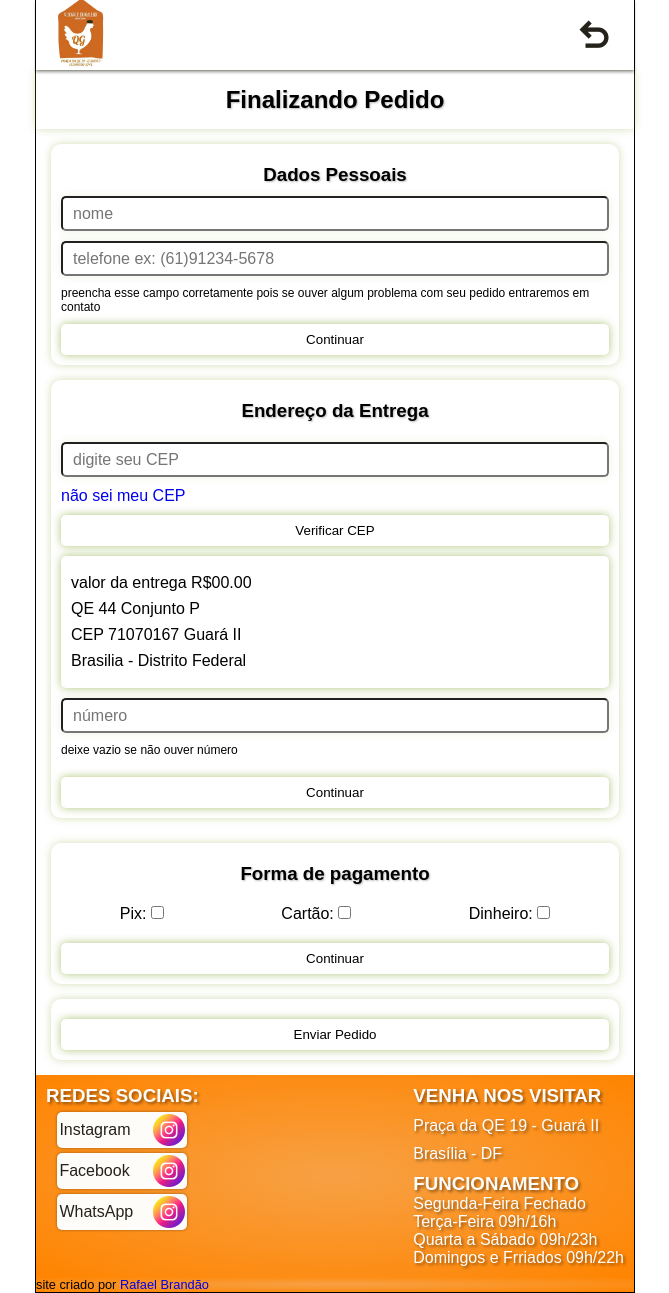
After one commit to RafaelBrandaoS/Quiosque-do-Galego, a Flask app: page /finalizar in a window 1280 px wide. The commit adds this page. Shown: the whole page, without its empty margins (305-974 px from the left). Run offline with Flask 3, Linux system fonts and the light colour scheme.

Commit message:
fiz o frontEnd da rota finalizar

```diff
--- a/app.py
+++ b/app.py
@@ -18,6 +18,10 @@ def carrinho():
     " carrinho "
     itens = session.get('carrinho', [])
     return render_template('carrinho.html', itens=itens)
+
+@app.route('/finalizar')
+def finalizar():
+    return render_template('finalizar.html')
 
 @app.route('/adicionarCarrinho', methods=['POST'])
 def adicionarCarrinho():
--- /dev/null
+++ b/static/estilos/finalizar.css
@@ -0,0 +1,85 @@
+main {
+    padding: 15px;
+    display: flex;
+    flex-direction: column;
+    gap: 15px;
+}
+
+section {
+    width: 100%;
+    border-radius: 10px;
+    padding: 10px;
+    box-shadow: 0px 0px 8px #84a5325e;
+}
+
+h2.tt-finalizar {
+    width: 100%;
+    padding: 15px;
+    text-align: center;
+    box-shadow: 0px 0px 8px rgba(132, 165, 50, 0.367);
+    text-shadow: 1px 1px 2px rgba(0, 0, 0, 0.279);
+}
+
+section > h3 {
+    width: 100%;
+    padding: 10px;
+    text-align: center;
+    color: black;
+    text-shadow: 1px 1px 2px rgba(0, 0, 0, 0.279);
+}
+
+section button {
+    width: 100%;
+    padding: 8px;
+    border: none;
+    border-radius: 5px;
+    background-color: #fff;
+    color: black;
+    box-shadow: 0px 0px 8px rgba(132, 165, 50, 0.66);
+    margin-top: 10px;
+    cursor: pointer;
+}
+
+.dados-pessoais-dados, .endereco, .endereco-dados {
+    display: flex;
+    flex-direction: column;
+    gap: 10px;
+}
+
+p.aviso {
+    font-size: 12px;
+    color: black;
+    text-shadow: none;
+}
+
+.label > input {
+    width: 100%;
+    height: 35px;
+    padding-left: 10px;
+    font-size: 16px;
+    border-radius: 5px;
+    box-shadow: 0px 0px 8px #84a53225;
+}
+
+.endereco-dados > div {
+    border-radius: 5px;
+    width: 100%;
+    box-shadow: 0px 0px 8px rgba(132, 165, 50, 0.66);
+    padding: 10px;
+}
+
+.endereco-dados > div > p {
+    color: black;
+    text-shadow: none;
+    margin: 8px 0px;
+}
+
+.pagamento-opcoes {
+    width: 100%;
+    display: flex;
+    justify-content: space-around;
+}
+
+.pagamento-opcoes > label {
+    padding: 10px;
+}
--- a/templates/carrinho.html
+++ b/templates/carrinho.html
@@ -14,7 +14,7 @@
 </head>
 <body>
     <header>
-        <a href="#"><img src="{{ url_for('static', filename='imagens/logo.png') }}" alt="Logo"></a>
+        <a href="{{ url_for('home') }}"><img src="{{ url_for('static', filename='imagens/logo.png') }}" alt="Logo"></a>
         <div>
             <a href="{{ url_for('home') }}"><span class="material-symbols-outlined carrinho">undo</span></a>
             <a href="#"><span class="material-symbols-outlined carrinho">shopping_cart</span></a>
--- /dev/null
+++ b/templates/finalizar.html
@@ -0,0 +1,94 @@
+<!DOCTYPE html>
+<html lang="pt-BR">
+<head>
+    <meta charset="UTF-8">
+    <meta name="viewport" content="width=device-width, initial-scale=1.0">
+    <link rel="stylesheet" href="https://fonts.googleapis.com/css2?family=Material+Symbols+Outlined:opsz,wght,FILL,GRAD@20..48,100..700,0..1,-50..200" />
+    <link rel="preconnect" href="https://fonts.googleapis.com">
+    <link rel="preconnect" href="https://fonts.gstatic.com" crossorigin>
+    <link href="https://fonts.googleapis.com/css2?family=Rubik+Mono+One&display=swap" rel="stylesheet">
+    <link rel="stylesheet" href="{{ url_for('static', filename='estilos/home.css') }}">
+    <link rel="stylesheet" href="{{ url_for('static', filename='estilos/finalizar.css') }}">
+    <link rel="shortcut icon" href="{{ url_for('static', filename='imagens/favicon.ico') }}" type="image/x-icon">
+    <title>Carrinho - Quiosque do Galego</title>
+</head>
+<body>
+    <header>
+        <a href="{{ url_for('home') }}"><img src="{{ url_for('static', filename='imagens/logo.png') }}" alt="Logo"></a>
+        <div>
+            <a href="{{ url_for('carrinho') }}"><span class="material-symbols-outlined carrinho">undo</span></a>
+        </div>
+    </header>
+    <h2 class="tt-finalizar">Finalizando Pedido</h2>
+    <main>
+        <section class="dados-pessoais">
+            <h3>Dados Pessoais</h3>
+            <div class="dados-pessoais-dados">
+                <label class="label" for="nome"><input type="text" name="nome" id="nome" autocomplete="off" placeholder="nome"></label>
+                <label class="label" for="telefone"><input type="tel" name="telefone" id="telefone" placeholder="telefone ex: (61)91234-5678"></label>
+                <p class="aviso">preencha esse campo corretamente pois se ouver algum problema com seu pedido entraremos em contato</p>
+            </div>
+            <button>Continuar</button>
+        </section>
+        <section class="endereco">
+            <h3>Endereço da Entrega</h3>
+            <label class="label" for="cep"><input type="number" name="cep" id="cep" placeholder="digite seu CEP"></label>
+            <div>
+                <a href="#">não sei meu CEP</a>
+                <button class="verificar-cep">Verificar CEP</button>
+            </div>
+            <div class="endereco-dados">
+                <div>
+                    <p>valor da entrega R$<span>00.00</span></p>
+                    <p class="ende-dados">QE 44 Conjunto P</p>
+                    <p>CEP <span class="cep-dados">71070167</span> <span class="bairro">Guará II</span></p>
+                    <p><span class="cidade">Brasilia</span> - <span class="estado">Distrito Federal</span></p>
+                </div>
+                <label class="label" for="numero"><input type="number" name="numero" id="numero" placeholder="número"></label>
+                <p class="aviso">deixe vazio se não ouver número</p>
+                <button>Continuar</button>
+            </div>
+        </section>
+        <section class="pagamento">
+            <h3>Forma de pagamento</h3>
+            <div class="pagamento-opcoes">
+                <label for="pix">Pix: <input type="checkbox" name="pix" id="pix"></label>
+                <label for="cartão">Cartão: <input type="checkbox" name="cartão" id="cartão"></label>
+                <label for="dinheiro">Dinheiro: <input type="checkbox" name="dinheiro" id="dinheiro"></label>
+            </div>
+            <div class="troco" style="display: none;">
+                <p class="aviso">digite o valor que vai pagar em dinheiro, para que a pessoa que for entregar seu pedido leve o troco para você.</p>
+                <label class="label" for="troco"><input type="number" name="nome" id="nome" autocomplete="off" placeholder="valor"></label>
+            </div>
+            <button>Continuar</button>
+        </section>
+        <section class="finalizar">
+            <button class="pedir">Enviar Pedido</button>
+        </section>
+    </main>
+    <footer>
+        <div class="sociais">
+            <h3>REDES SOCIAIS:</h3>
+            <a href="#">Instagram <img src="../static/imagens/instagram.png" alt="social"></a>
+            <a href="#">Facebook <img src="../static/imagens/instagram.png" alt="social"></a>
+            <a href="#">WhatsApp <img src="../static/imagens/instagram.png" alt="social"></a>
+        </div>
+        <div class="informacoes">
+            <div class="endereco">
+                <h3>VENHA NOS VISITAR</h3>
+                <p>Praça da QE 19 - Guará II</p>
+                <p>Brasília - DF</p>
+            </div>
+            <div class="funcionamento">
+                <h3>FUNCIONAMENTO</h3>
+                <p>Segunda-Feira Fechado</p>
+                <p>Terça-Feira 09h/16h</p>
+                <p>Quarta a Sábado 09h/23h</p>
+                <p>Domingos e Frriados 09h/22h</p>
+            </div>
+        </div>
+    </footer>
+    <p class="creditos">site criado por <a href="#">Rafael Brandão</a></p>
+    <script src="{{ url_for('static', filename='js/finalizar.js') }}"></script>
+</body>
+</html>
```
Also changed, not shown: static/js/finalizar.js (added).
